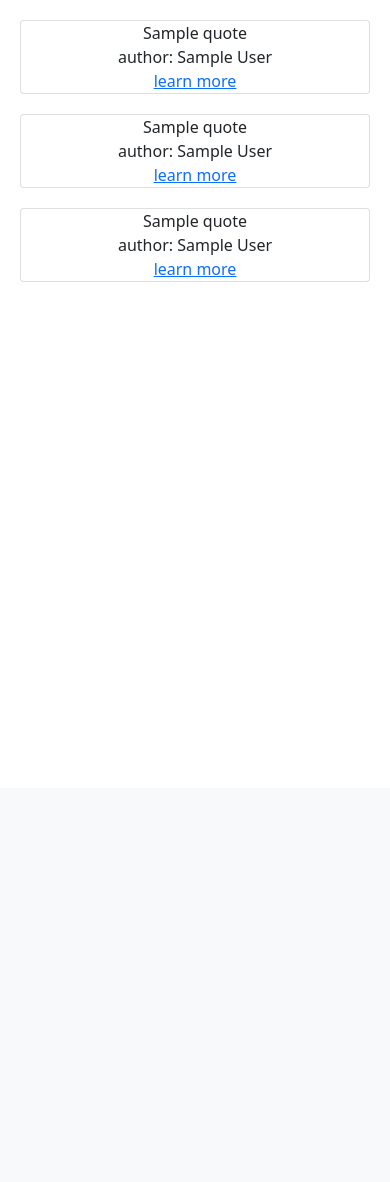
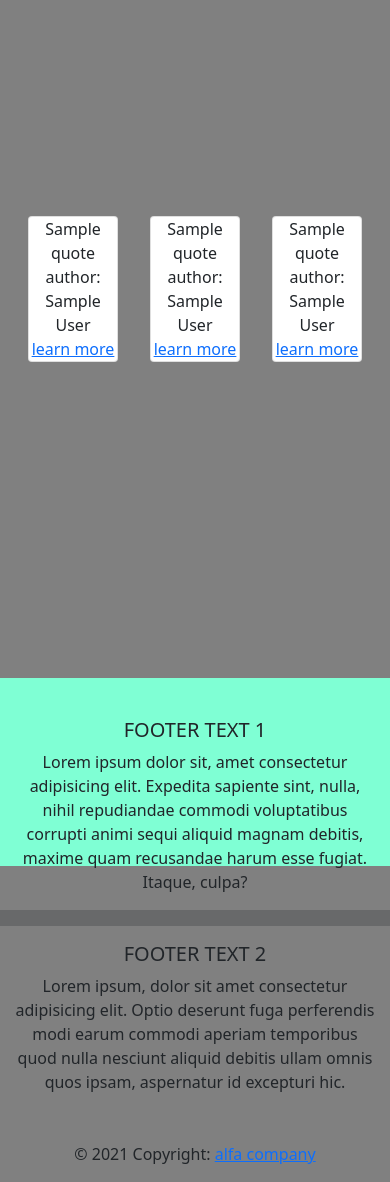
Before and after one commit to dan-mutua/flaskwk4, a Flask app: template app/templates/index.html in a window 390 px wide. Shown: the part 56-1238 px from the top of the page. Before the commit the page ends 338 px from the top, so only its background shows below. Run offline with Flask 2, Linux system fonts and the light colour scheme; the template is opened without the code that fills it: most values are stand-ins (such as "Sample title", 1, 10 or a date in 2020); some libraries are stand-ins or nearby versions; some web fonts are replaced.

Commit message:
add log in

```diff
--- a/app/main/views.py
+++ b/app/main/views.py
@@ -1,6 +1,6 @@
 from flask import render_template
 from . import main
-from request import pickquote
+from request import pickquote,pickquote2,pickquote1
 
 
 # Views
@@ -11,8 +11,10 @@ def index():
     View root page function that returns the index page and its data
     '''
     data=pickquote()
+    data1=pickquote1()
+    data2=pickquote2()
 
-    return render_template('index.html', data=data)
+    return render_template('index.html', data=data,data1=data1,data2=data2)
 
 
 @main.route('/quote/<quote_id>')
--- /dev/null
+++ b/app/templates/auth/abase.html
@@ -0,0 +1 @@
+ {% extends 'bootstrap/base.html'%}
--- a/app/templates/index.html
+++ b/app/templates/index.html
@@ -19,30 +19,79 @@
   <div class="collapse navbar-collapse" id="navbarNavAltMarkup">
     <div class="navbar-nav">
       <a class="nav-item nav-link active" href="">Home </a>
-      <a class="nav-item nav-link" href="#">sign Up</a>
-      <a class="nav-item nav-link" href="#">login</a>
+      <a class="nav-item nav-link" href="{{url_for('auth.login')}}">sign Up</a>
+      <a class="nav-item nav-link" href="{{url_for('auth.signup')}}">login</a>
     </div>
   </div>
 </nav>
-<body >
+<body style="background-color:grey;">
 
   {% block content %}
-
-    <div class="card text-center" id="mycards">
+   <div class="d-flex container-fluid align-center container" style="margin-bottom: 300px; margin-top: 200px; ">
+      <div class="card text-center m-3"  style="width: 18rem;" style= "margin-top: 20px;" id="mycards">
         {{ data.quote}}<br>
         author: {{ data.author}}
         <a href="{{data.permalink}}">learn more</a>
       </div>
-    <div class="card text-center" id="mycards">
-      {{ data.quote}}<br>
-      author: {{ data.author}}
+      <div class="card text-center m-3"  style="width: 18rem;" style= "margin-top: 20px;"  id="mycards">
+        {{ data1.quote}}<br>
+        author: {{ data1.author}}
         <a href="{{data.permalink}}">learn more</a>
       </div>
-    <div class="card text-center" id="mycards">
-      {{ data.quote}}<br>
-      author: {{ data.author}}
+      <div class="card text-center m-3"  style="width: 18rem;" style= "margin-top: 20px;" id="mycards">
+        {{ data2.quote}}<br>
+        author: {{ data2.author}}
         <a href="{{data.permalink}}">learn more</a>
       </div>
+    </div>
+
+<footer class="page-footer font-small teal pt-4 " style= "background-color: aquamarine; margin-bottom: 0px; height:188px;">
+
+
+  <div class="container-fluid text-center text-md-left">
+
+
+    <div class="row">
+
+
+      <div class="col-md-6 mt-md-0 mt-3">
+
+
+        <h5 class="text-uppercase font-weight-bold">Footer text 1</h5>
+        <p>Lorem ipsum dolor sit, amet consectetur adipisicing elit. Expedita sapiente sint, nulla, nihil
+          repudiandae commodi voluptatibus corrupti animi sequi aliquid magnam debitis, maxime quam recusandae
+          harum esse fugiat. Itaque, culpa?</p>
+
+      </div>
+
+      <hr class="clearfix w-100 d-md-none pb-3">
+
+
+      <div class="col-md-6 mb-md-0 mb-3">
+
+
+        <h5 class="text-uppercase font-weight-bold">Footer text 2</h5>
+        <p>Lorem ipsum, dolor sit amet consectetur adipisicing elit. Optio deserunt fuga perferendis modi earum
+          commodi aperiam temporibus quod nulla nesciunt aliquid debitis ullam omnis quos ipsam, aspernatur id
+          excepturi hic.</p>
+
+      </div>
+
+
+    </div>
+
+
+  </div>
+
+
+
+  <div class="footer-copyright text-center py-3">© 2021 Copyright:
+    <a href="https://mdbootstrap.com/">alfa company</a>
+  </div>
+
+
+</footer>
+
   {% endblock content%}
 </body>
 </html>
```
Also changed, not shown: app/templates/auth/login.html (added, +32 -0 lines), app/templates/auth/signup.html (added, +12 -0 lines), request.py (+10 -0 lines). Lines whose indentation alone changed are shown as unchanged.
